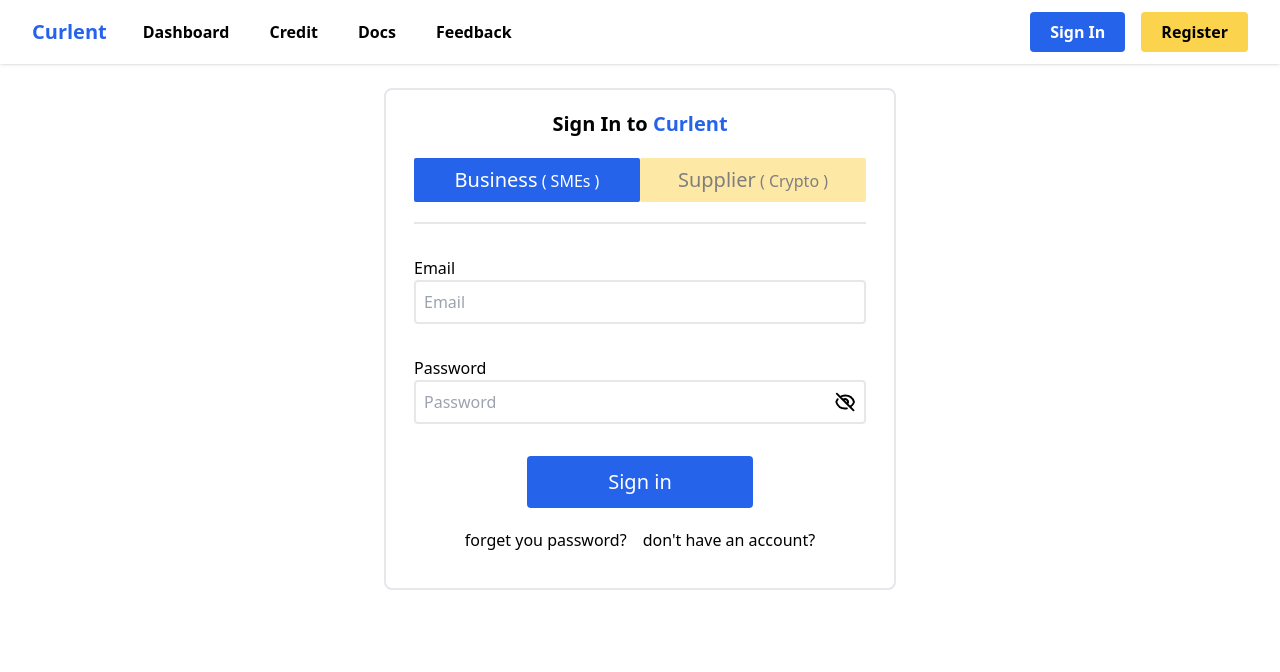
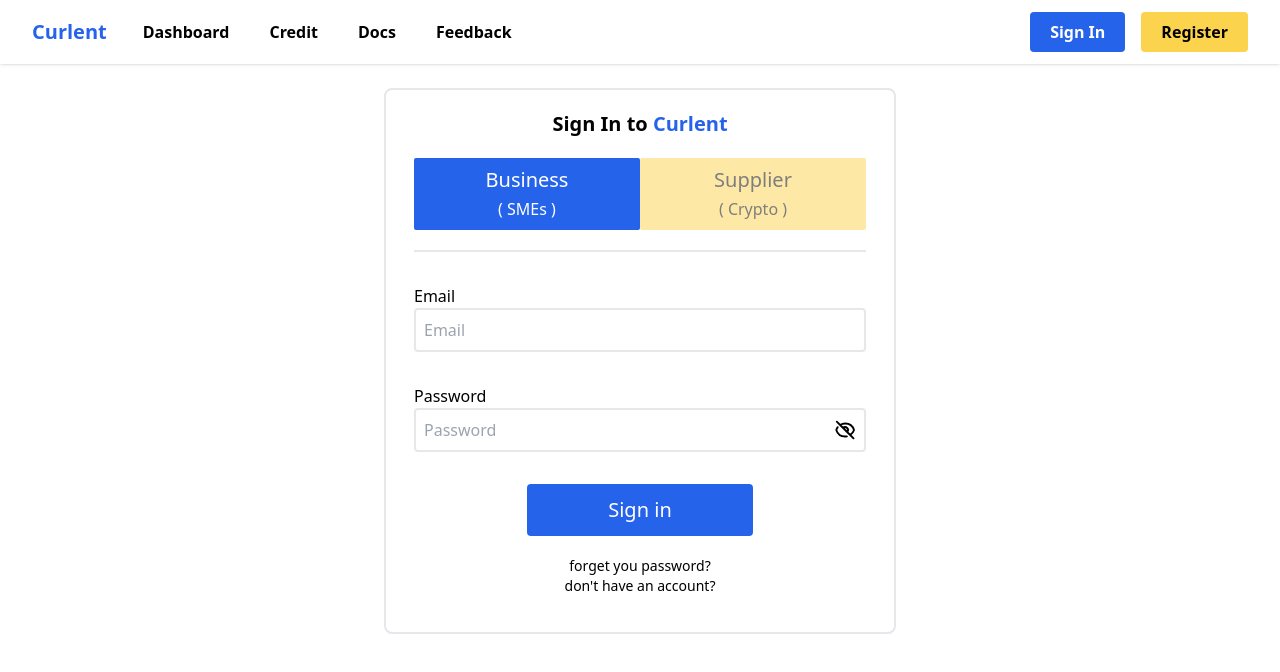
Before and after one commit to Jinnapat/neobank, a Next.js app: page /auth/signin in a window 1280 px wide. Shown: the top 672 px of the page. Built offline with nearby package versions, Linux system fonts and the light colour scheme; what @badrap/bar-of-progress would draw is missing.

Commit message:
Minor fix register and signin page

```diff
--- a/components/business/BusinessSignin.js
+++ b/components/business/BusinessSignin.js
@@ -45,12 +45,12 @@
                     Sign in
                 </button>
 
-                <div className="mt-2 flex space-x-4 place-item justify-center mt-5">
-                    <p className="transition duration-150 transform ease-out hover:text-blue-500 cursor-pointer"
+                <div className="mt-2 flex flex-col items-center mt-5">
+                    <p className="transition duration-150 transform ease-out hover:text-blue-500 cursor-pointer text-sm"
                         onClick={goToRegister}>
                         forget you password?
                     </p>
-                    <p className="transition duration-150 transform ease-out hover:text-blue-500 cursor-pointer"
+                    <p className="transition duration-150 transform ease-out hover:text-blue-500 cursor-pointer text-sm"
                         onClick={goToRegister}>
                         don&apos;t have an account?
                     </p>
--- a/pages/auth/register.js
+++ b/pages/auth/register.js
@@ -129,7 +129,7 @@
                         <ExclamationCircleIcon className='h-6 text-red-500' />
                     }
                 </p>
-                <p className='text-sm text-gray-500'>Please type at least 8 characters that includes a-z and 0-9 </p>
+                <p className='text-sm text-red-500'>Please type at least 8 characters that includes a-z and 0-9 </p>
                 <PaddedInputField type="password" placeholder="password" setter={setPassword} value={password} size='w-full'/>
             </div>
 
@@ -168,7 +168,7 @@
                     <TermsAndConditions />
                 </label>
             </div>
-            <button className='bg-amber-300 text-black max-w-sm px-4 py-2  text-lg w-6/12 place-self-center rounded font-medium'
+            <button className='bg-amber-300 text-black max-w-sm px-4 py-2  text-lg place-self-center rounded font-medium'
                 onClick={onSubmit}>
                     Create Account
             </button>
--- a/pages/auth/signin.js
+++ b/pages/auth/signin.js
@@ -28,14 +28,14 @@
             return (
                 <div className={`${selected ? "bg-blue-600 text-white p-2 rounded-sm font-medium"
                         : "bg-blue-600 opacity-50 text-white p-2 rounded-sm font-medium" } `}>
-                    <span>Business</span>
+                    <span>Business</span><br/>
                     <span className="text-base"> ( SMEs )</span>
                 </div>)
         }else if (text === "Supplier"){
             return (
                 <div className={`${selected ? "bg-amber-300 text-balck p-2 rounded-sm font-medium"
                         : "bg-amber-300 opacity-50 text-balck p-2 rounded-sm font-medium" } `}>
-                    <span>Supplier</span>
+                    <span>Supplier</span><br/>
                     <span className="text-base"> ( Crypto )</span>
                 </div>)
         }
```
